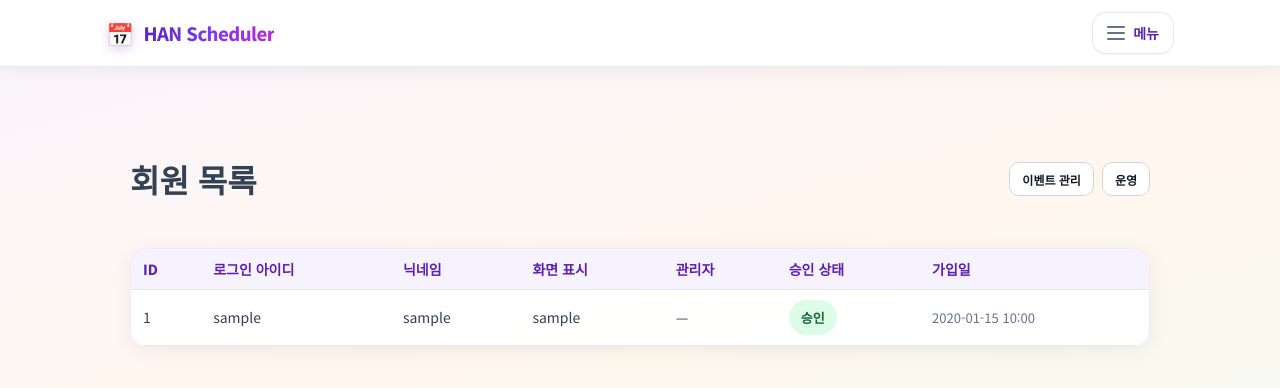
After one commit to geniusKing0214/-, a FastAPI app: template app/templates/admin_members.html in a window 1280 px wide. The commit adds this page. Shown: the top 388 px of the page. Run offline with FastAPI, Linux system fonts and the light colour scheme; the template is opened without the code that fills it: most values are stand-ins (such as "Sample title", 1, 10 or a date in 2020).

Commit message:
feat: admin member list, nickname profile, template display_name shared with member routes
Made-with: Cursor

```diff
--- a/app/main.py
+++ b/app/main.py
@@ -13,9 +13,10 @@ from sqlalchemy import func
 from sqlalchemy.orm import Session, joinedload
 from starlette.middleware.sessions import SessionMiddleware
 
-from app.database import Base, SessionLocal, engine
+from app.database import Base, SessionLocal, engine, ensure_sqlite_migrations
 from app.models import User, Event, EventSlot, Application, Notification
 from app.routes.member_schedule import router as member_schedule_router
+from app.template_globals import attach_template_globals, display_name as user_display_name
 
 
 app = FastAPI(title="Scheduler App")
@@ -34,11 +35,13 @@ app.add_middleware(
 )
 
 Base.metadata.create_all(bind=engine)
+ensure_sqlite_migrations(engine)
 
 app.include_router(member_schedule_router)
 
 app.mount("/static", StaticFiles(directory="app/static"), name="static")
 templates = Jinja2Templates(directory="app/templates")
+attach_template_globals(templates)
 
 pwd_context = CryptContext(schemes=["bcrypt"], deprecated="auto")
 
@@ -261,6 +264,8 @@ def render(
         "unread_count": get_unread_count(current_user, db),
         **context,
     }
+    if "page_title" not in full_context:
+        full_context["page_title"] = "스케줄"
     return templates.TemplateResponse(request, template_name, full_context)
 
 
@@ -275,6 +280,7 @@ def register(
     username: str = Form(...),
     password: str = Form(...),
     password_confirm: str = Form(...),
+    nickname: Optional[str] = Form(None),
     name: Optional[str] = Form(None),
     phone: Optional[str] = Form(None),
     is_admin: Optional[str] = Form(None),
@@ -287,6 +293,22 @@ def register(
         name = name.strip() or None
     if phone is not None:
         phone = phone.strip() or None
+    nick_clean = (nickname or "").strip() or None
+    if nick_clean is not None:
+        if len(nick_clean) < 2:
+            return render(
+                request,
+                "register.html",
+                {"error": "닉네임은 2자 이상이거나 비워두세요."},
+                db,
+            )
+        if len(nick_clean) > 50:
+            return render(
+                request,
+                "register.html",
+                {"error": "닉네임은 50자 이하로 입력해주세요."},
+                db,
+            )
 
     if password != password_confirm:
         return render(
@@ -323,6 +345,7 @@ def register(
 
     user = User(
         username=username,
+        nickname=nick_clean,
         password=hash_password(password),
         is_admin=bool(is_admin),
         approval_status="approved" if bool(is_admin) else "pending_approval",
@@ -383,6 +406,64 @@ def login(
 def logout(request: Request):
     request.session.clear()
     return redirect("/login")
+
+
+@app.get("/profile", response_class=HTMLResponse)
+def profile_page(
+    request: Request,
+    updated: Optional[str] = Query(None),
+    db: Session = Depends(get_db),
+):
+    user = get_current_user(request, db)
+    if not user:
+        return redirect("/login")
+    return render(
+        request,
+        "profile.html",
+        {
+            "page_title": "프로필",
+            "profile_success": updated == "1",
+        },
+        db,
+        current_user=user,
+    )
+
+
+@app.post("/profile")
+def profile_update(
+    request: Request,
+    nickname: str = Form(""),
+    db: Session = Depends(get_db),
+):
+    user = get_current_user(request, db)
+    if not user:
+        return redirect("/login")
+    nick = nickname.strip()
+    if nick and len(nick) < 2:
+        return render(
+            request,
+            "profile.html",
+            {
+                "page_title": "프로필",
+                "error": "닉네임은 2자 이상이거나 비워두세요.",
+            },
+            db,
+            current_user=user,
+        )
+    if len(nick) > 50:
+        return render(
+            request,
+            "profile.html",
+            {
+                "page_title": "프로필",
+                "error": "닉네임은 50자 이하로 입력해주세요.",
+            },
+            db,
+            current_user=user,
+        )
+    user.nickname = nick if nick else None
+    db.commit()
+    return redirect("/profile?updated=1")
 
 
 @app.get("/", response_class=HTMLResponse)
@@ -513,7 +594,7 @@ def apply_to_slot(
         db.add(
             Notification(
                 user_id=admin.id,
-                message=f"{user.username}님이 '{slot.event.title}' {slot.start_time.strftime('%H:%M')} 슬롯에 신청했습니다.",
+                message=f"{user_display_name(user)}님이 '{slot.event.title}' {slot.start_time.strftime('%H:%M')} 슬롯에 신청했습니다.",
                 is_read=False,
             )
         )
@@ -671,6 +752,26 @@ def admin_event_edit(
     )
 
 
+@app.get("/admin/members", response_class=HTMLResponse)
+def admin_members(request: Request, db: Session = Depends(get_db)):
+    try:
+        admin = admin_required(request, db)
+    except PermissionError:
+        return redirect("/login")
+
+    members = db.query(User).order_by(User.id.asc()).all()
+    return render(
+        request,
+        "admin_members.html",
+        {
+            "page_title": "회원 목록",
+            "members": members,
+        },
+        db,
+        current_user=admin,
+    )
+
+
 @app.post("/admin/events/create")
 def create_event(
     request: Request,
@@ -804,7 +905,7 @@ def approve_user(user_id: int, request: Request, db: Session = Depends(get_db)):
     db.add(
         Notification(
             user_id=admin.id,
-            message=f"사용자 '{getattr(user, 'username', user.id)}' 계정을 승인했습니다.",
+            message=f"사용자 '{user_display_name(user)}' 계정을 승인했습니다.",
             is_read=False,
         )
     )
@@ -830,7 +931,7 @@ def reject_user(user_id: int, request: Request, db: Session = Depends(get_db)):
     db.add(
         Notification(
             user_id=admin.id,
-            message=f"사용자 '{getattr(user, 'username', user.id)}' 계정을 거절했습니다.",
+            message=f"사용자 '{user_display_name(user)}' 계정을 거절했습니다.",
             is_read=False,
         )
     )
--- a/app/models.py
+++ b/app/models.py
@@ -21,6 +21,7 @@ class User(Base):
 
     id = Column(Integer, primary_key=True, index=True)
     username = Column(String(50), unique=True, nullable=False, index=True)
+    nickname = Column(String(50), nullable=True)
     password = Column(String(255), nullable=False)
     is_admin = Column(Boolean, default=False)
     created_at = Column(DateTime, default=datetime.utcnow)
--- a/app/routes/member_schedule.py
+++ b/app/routes/member_schedule.py
@@ -9,10 +9,12 @@ from sqlalchemy.orm import Session
 
 from app.database import get_db
 from app.models import Notification, Schedule, ScheduleApplication, User
+from app.template_globals import attach_template_globals
 from app.utils.auth import get_current_user
 
 router = APIRouter(prefix="/member/schedules", tags=["member_schedules"])
 templates = Jinja2Templates(directory="app/templates")
+attach_template_globals(templates)
 
 _WEEKDAY_KO = ("월", "화", "수", "목", "금", "토", "일")
 
@@ -120,11 +122,13 @@ def member_schedule_list(
         "member_schedule_list.html",
         {
             "request": request,
-            "user": current_user,
+            "current_user": current_user,
+            "page_title": "이벤트",
+            "unread_count": _member_unread_count(current_user, db),
             "schedules": schedules,
             "applied_schedule_ids": applied_schedule_ids,
             "application_counts": application_counts,
-        }
+        },
     )
 
 
@@ -201,11 +205,13 @@ def member_schedule_detail(
         "member_schedule_detail.html",
         {
             "request": request,
-            "user": current_user,
+            "current_user": current_user,
+            "page_title": "이벤트 상세",
+            "unread_count": _member_unread_count(current_user, db),
             "schedule": schedule,
             "my_application": my_application,
             "current_count": current_count,
-        }
+        },
     )
 
 
--- a/app/static/css/style.css
+++ b/app/static/css/style.css
@@ -974,6 +974,71 @@ textarea {
     }
 }
 
+.admin-members-actions {
+    display: flex;
+    flex-wrap: wrap;
+    gap: 8px;
+}
+
+.member-list-card {
+    padding: 0;
+    overflow: hidden;
+}
+
+.table-scroll {
+    overflow-x: auto;
+    -webkit-overflow-scrolling: touch;
+}
+
+.member-table {
+    width: 100%;
+    border-collapse: collapse;
+    font-size: 0.875rem;
+}
+
+.member-table th,
+.member-table td {
+    padding: 10px 12px;
+    text-align: left;
+    border-bottom: 1px solid #e5e7eb;
+}
+
+.member-table th {
+    font-weight: 800;
+    color: var(--cute-primary-dark);
+    background: rgba(124, 58, 237, 0.06);
+    white-space: nowrap;
+}
+
+.member-table tbody tr:hover {
+    background: rgba(124, 58, 237, 0.04);
+}
+
+.member-date {
+    white-space: nowrap;
+    color: var(--cute-muted);
+    font-size: 0.8125rem;
+}
+
+.input-disabled {
+    background: #f1f5f9 !important;
+    color: #64748b;
+    cursor: not-allowed;
+}
+
+.form-hint {
+    margin: -4px 0 14px;
+    font-size: 0.8125rem;
+    color: var(--cute-muted);
+}
+
+.empty-inline {
+    padding: 20px;
+    text-align: center;
+    color: var(--cute-muted);
+    margin: 0;
+}
+
 .detail-card {
     background: #fff;
     border: 1px solid rgba(233, 213, 255, 0.55);
--- /dev/null
+++ b/app/templates/admin_members.html
@@ -0,0 +1,58 @@
+{% extends "base.html" %}
+
+{% block content %}
+<div class="page-wrap admin-members-page">
+    <div class="page-header">
+        <h1>회원 목록</h1>
+        <div class="admin-members-actions">
+            <a href="/admin/events" class="btn btn-outline btn-sm">이벤트 관리</a>
+            <a href="/admin/operations" class="btn btn-outline btn-sm">운영</a>
+        </div>
+    </div>
+
+    <div class="card member-list-card">
+        {% if members %}
+        <div class="table-scroll">
+            <table class="member-table">
+                <thead>
+                    <tr>
+                        <th>ID</th>
+                        <th>로그인 아이디</th>
+                        <th>닉네임</th>
+                        <th>화면 표시</th>
+                        <th>관리자</th>
+                        <th>승인 상태</th>
+                        <th>가입일</th>
+                    </tr>
+                </thead>
+                <tbody>
+                    {% for m in members %}
+                    <tr>
+                        <td>{{ m.id }}</td>
+                        <td>{{ m.username }}</td>
+                        <td>{% if m.nickname %}{{ m.nickname }}{% else %}—{% endif %}</td>
+                        <td>{{ display_name(m) }}</td>
+                        <td>{% if m.is_admin %}예{% else %}—{% endif %}</td>
+                        <td>
+                            {% if m.approval_status == "approved" %}
+                            <span class="badge success">승인</span>
+                            {% elif m.approval_status == "pending_approval" %}
+                            <span class="badge warning">대기</span>
+                            {% elif m.approval_status == "rejected" %}
+                            <span class="badge danger">거절</span>
+                            {% else %}
+                            {{ m.approval_status }}
+                            {% endif %}
+                        </td>
+                        <td class="member-date">{{ m.created_at.strftime("%Y-%m-%d %H:%M") if m.created_at else "—" }}</td>
+                    </tr>
+                    {% endfor %}
+                </tbody>
+            </table>
+        </div>
+        {% else %}
+        <p class="empty-inline">등록된 회원이 없습니다.</p>
+        {% endif %}
+    </div>
+</div>
+{% endblock %}
--- a/app/templates/base.html
+++ b/app/templates/base.html
@@ -8,7 +8,7 @@
     <link rel="preconnect" href="https://fonts.googleapis.com">
     <link rel="preconnect" href="https://fonts.gstatic.com" crossorigin>
     <link href="https://fonts.googleapis.com/css2?family=Noto+Sans+KR:wght@400;500;600;700;800&display=swap" rel="stylesheet">
-    <link rel="stylesheet" href="/static/css/style.css?v=20260415b">
+    <link rel="stylesheet" href="/static/css/style.css?v=20260416">
 </head>
 <body>
     <div class="nav-mobile-backdrop" id="navMobileBackdrop" hidden aria-hidden="true"></div>
@@ -20,7 +20,7 @@
 
                 <div class="topbar-end">
                     {% if current_user %}
-                    <span class="nav-user nav-user-compact nav-user-topbar">{{ current_user.username }}님</span>
+                    <span class="nav-user nav-user-compact nav-user-topbar">{{ display_name(current_user) }}님</span>
                     {% endif %}
                     <button
                         type="button"
@@ -44,12 +44,13 @@
             <ul class="nav-list" role="list">
                 {% if current_user %}
                 <li class="nav-drawer-user nav-drawer-user--mobile-only">
-                    <span class="nav-user nav-user-block">{{ current_user.username }}님</span>
+                    <span class="nav-user nav-user-block">{{ display_name(current_user) }}님</span>
                 </li>
                 {% endif %}
                 <li class="nav-list-heading"><span>바로가기</span></li>
                 <li><a href="/">홈</a></li>
                 {% if current_user %}
+                <li><a href="/profile">프로필 · 닉네임</a></li>
                 <li><a href="/my-applications">내 신청</a></li>
                 <li>
                     {% if unread_count and unread_count > 0 %}
@@ -61,6 +62,7 @@
                 {% if current_user.is_admin %}
                 <li class="nav-list-heading"><span>관리자</span></li>
                 <li><a href="/admin/events">이벤트 관리</a></li>
+                <li><a href="/admin/members">회원 목록</a></li>
                 <li><a href="/admin/operations">운영</a></li>
                 {% endif %}
                 <li class="nav-list-divider" role="presentation"></li>
--- a/app/templates/home.html
+++ b/app/templates/home.html
@@ -6,7 +6,7 @@
 
     {% if current_user %}
         <p class="subtext">
-            <strong>{{ current_user.username }}</strong>님, 로그인 상태입니다.
+            <strong>{{ display_name(current_user) }}</strong>님, 로그인 상태입니다.
         </p>
         <div class="button-row">
             <a href="/logout" class="btn btn-secondary">로그아웃</a>
```
Also changed, not shown: app/database.py (+12 -1 lines), app/template_globals.py (added, +17 -0 lines), app/templates/profile.html (added, +35 -0 lines), app/templates/register.html (+10 -0 lines).
